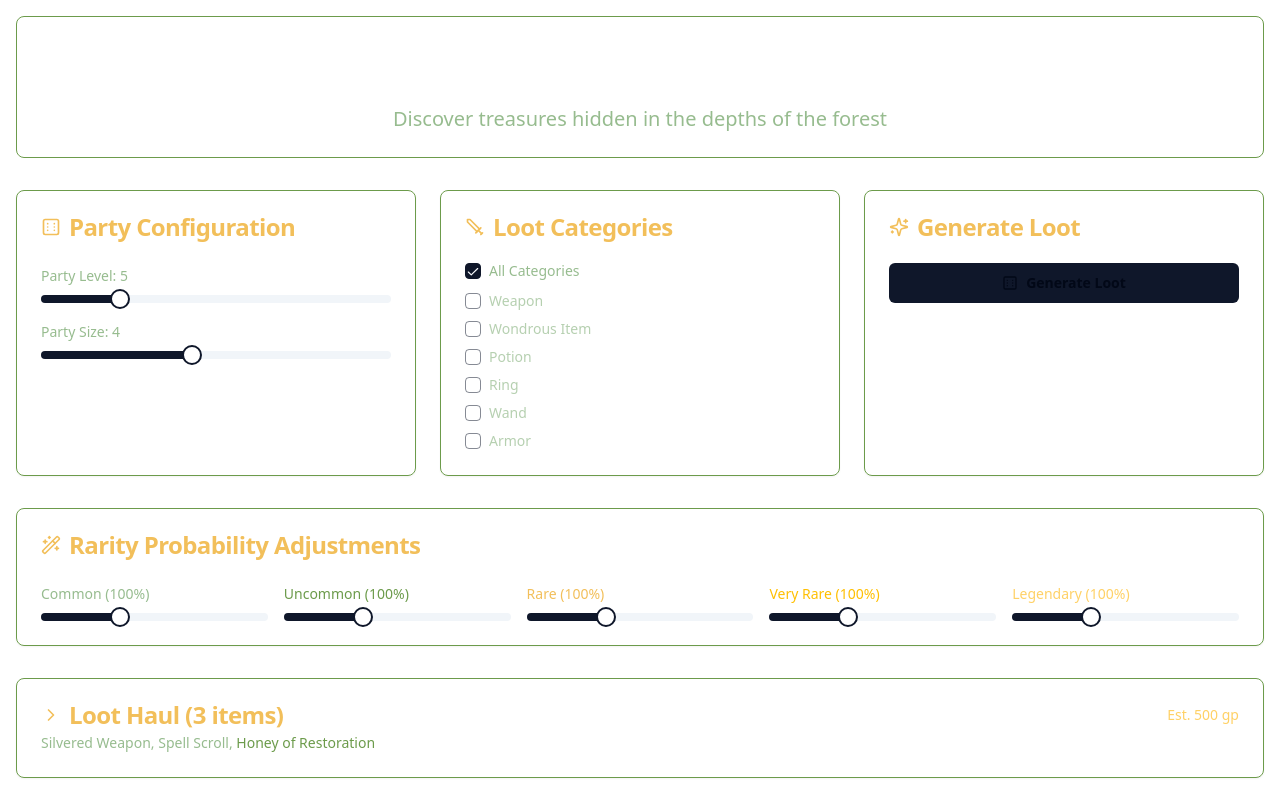
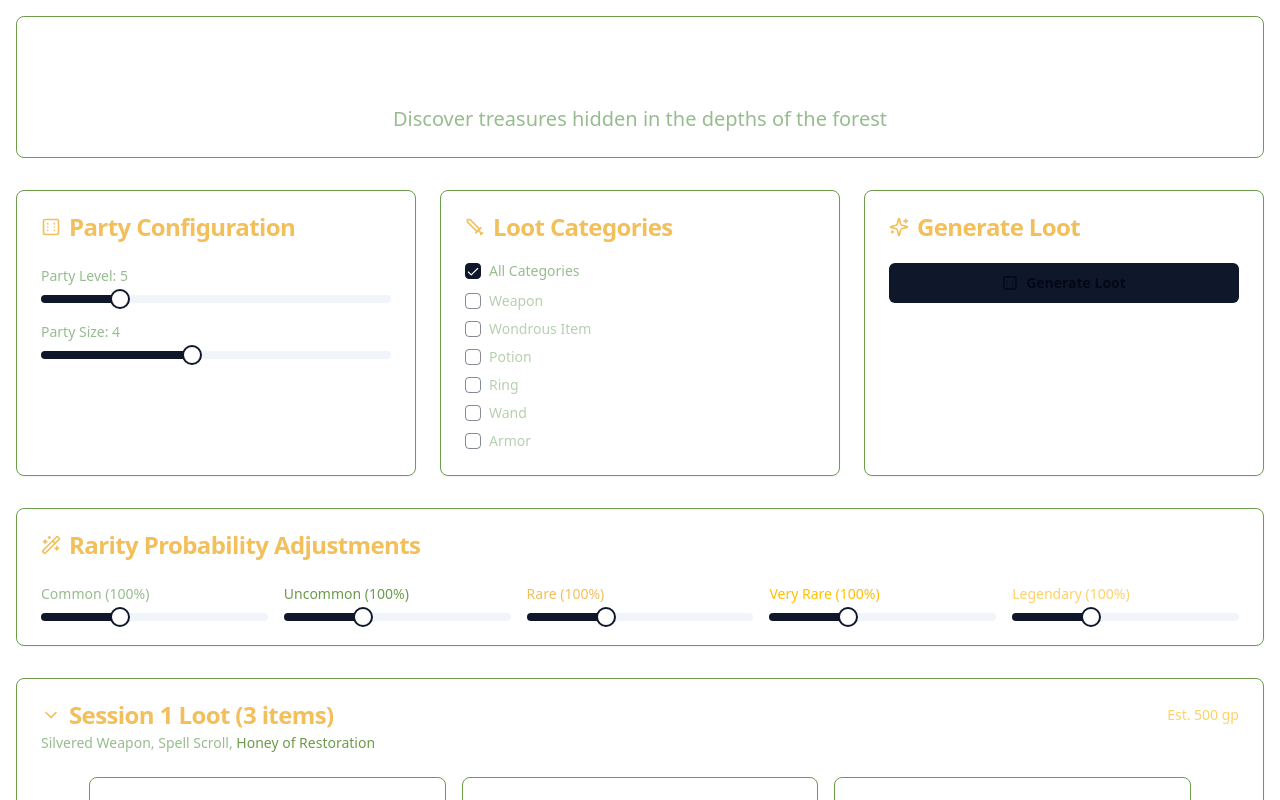
Before and after one commit to FirsRdJnr/trove-teller-generator-forge, a React (Vite) app: page / in a window 1280 px wide. Both pictures are taken after a click on the button "Generate Loot". Shown: the top 800 px of the page. Built offline with nearby package versions, Linux system fonts and the light colour scheme.

Commit message:
feat: Implement loot history and dynamic categories
-   Added functionality to preserve loot history, displaying new loot at the top.
-   Dynamically generates loot category checkboxes from `lootData.ts`.

```diff
--- a/src/components/LootGenerator.tsx
+++ b/src/components/LootGenerator.tsx
@@ -19,9 +19,10 @@ const LootGenerator = () => {
     'very rare': 1.0,
     legendary: 1.0
   });
-  const [generatedLoot, setGeneratedLoot] = useState<LootItem[]>([]);
+  const [lootHistory, setLootHistory] = useState<LootItem[][]>([]);
   const [isGenerating, setIsGenerating] = useState(false);
 
+  // Generate categories dynamically from lootData
   const categories = Array.from(new Set(lootData.map(item => item.category)));
 
   const handleCategoryChange = (category: string, checked: boolean) => {
@@ -74,7 +75,8 @@ const LootGenerator = () => {
         }
       }
 
-      setGeneratedLoot(newLoot);
+      // Add new loot to the beginning of history
+      setLootHistory(prev => [newLoot, ...prev]);
       setIsGenerating(false);
     }, 1500);
   };
@@ -143,8 +145,16 @@ const LootGenerator = () => {
             onRarityMultiplierChange={updateRarityMultiplier}
           />
 
-          {generatedLoot.length > 0 && (
-            <LootList loot={generatedLoot} />
+          {lootHistory.length > 0 && (
+            <div className="space-y-4">
+              {lootHistory.map((loot, index) => (
+                <LootList
+                  key={index}
+                  loot={loot}
+                  sessionNumber={lootHistory.length - index}
+                />
+              ))}
+            </div>
           )}
         </div>
       </div>
--- a/src/components/LootList.tsx
+++ b/src/components/LootList.tsx
@@ -8,10 +8,11 @@ import { LootCarousel } from './LootCarousel';
 
 interface LootListProps {
   loot: LootItem[];
+  sessionNumber?: number;
 }
 
-export const LootList: React.FC<LootListProps> = ({ loot }) => {
-  const [isOpen, setIsOpen] = useState(false);
+export const LootList: React.FC<LootListProps> = ({ loot, sessionNumber }) => {
+  const [isOpen, setIsOpen] = useState(sessionNumber === 1); // Auto-open the most recent session
 
   const getRarityColor = (rarity: string): string => {
     const colors = {
@@ -29,6 +30,8 @@ export const LootList: React.FC<LootListProps> = ({ loot }) => {
     return sum + (parseInt(value) || 0);
   }, 0);
 
+  const sessionTitle = sessionNumber ? `Session ${sessionNumber} Loot (${loot.length} items)` : `Loot Haul (${loot.length} items)`;
+
   return (
     <Card className="bg-gradient-to-br from-forest-medium to-forest-light border-moss-green backdrop-blur-sm">
       <Collapsible open={isOpen} onOpenChange={setIsOpen}>
@@ -37,7 +40,7 @@ export const LootList: React.FC<LootListProps> = ({ loot }) => {
             <div className="flex items-center justify-between">
               <CardTitle className="text-gold-warm flex items-center gap-2">
                 {isOpen ? <ChevronDown className="w-5 h-5" /> : <ChevronRight className="w-5 h-5" />}
-                Loot Haul ({loot.length} items)
+                {sessionTitle}
               </CardTitle>
               <div className="text-amber-glow text-sm">
                 Est. {totalValue.toLocaleString()} gp
```
